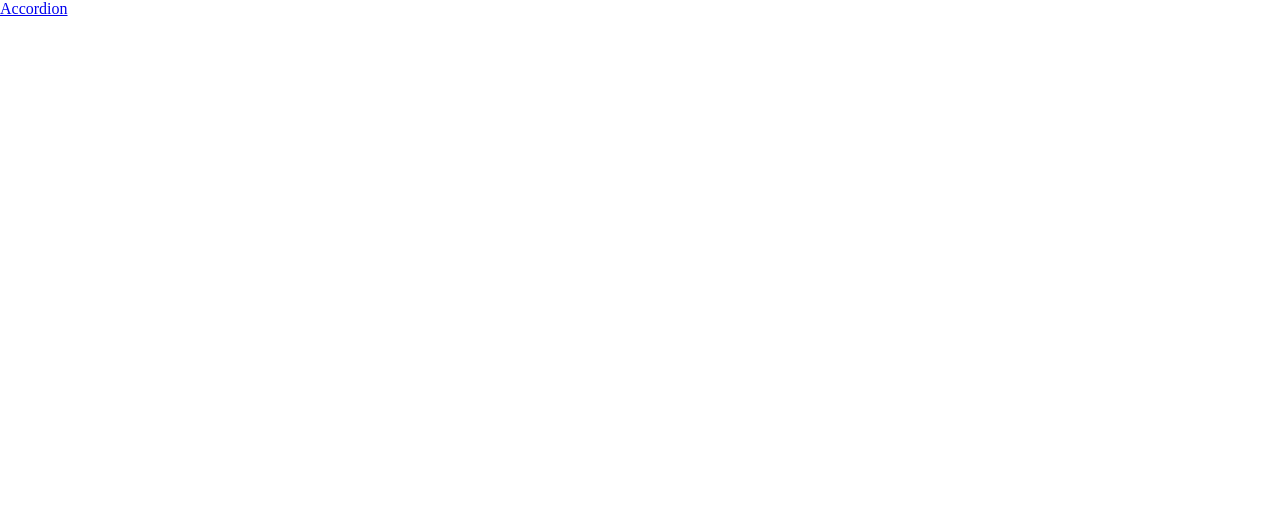
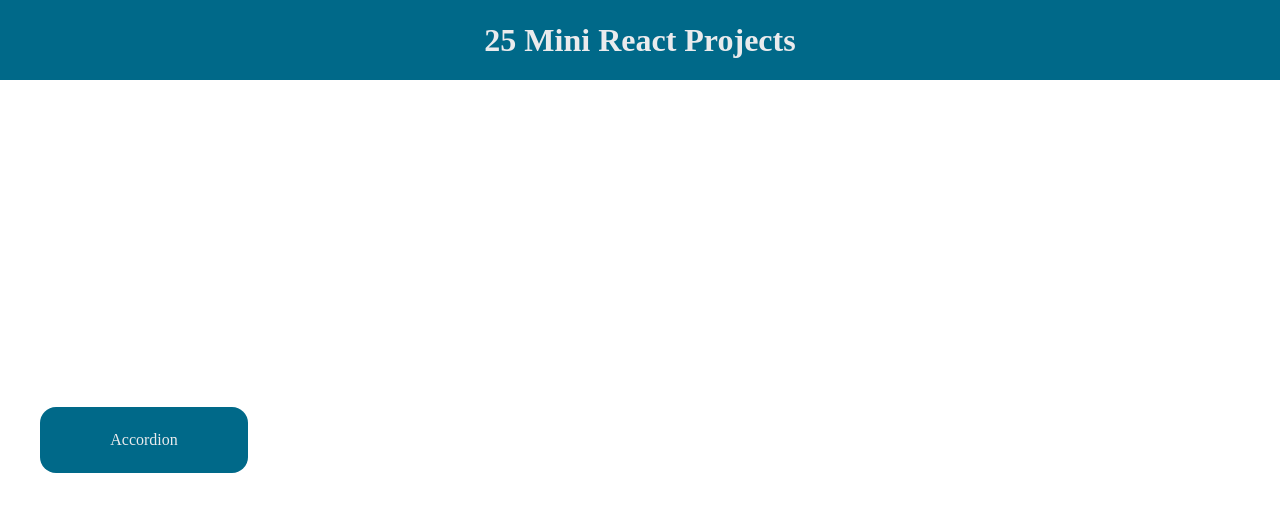
Before and after one commit to T-Harsha-Vardhan/mini-react-projects, a React (Vite) app: page / in a window 1280 px wide. Shown: the top 512 px of the page. Built offline with nearby package versions, Linux system fonts and the light colour scheme.

Commit message:
project 1 fixes

```diff
--- a/src/pages/accordion/Accordion.jsx
+++ b/src/pages/accordion/Accordion.jsx
@@ -4,19 +4,17 @@
 import { FaMinus, FaPlus } from "react-icons/fa";
 
 const Accordion = () => {
-  const [singleSelection, setSingleSelection] = useState(true);
   const [multiSelection, setMultiSelection] = useState(false);
 
   const [itemId, setItemId] = useState([]);
 
   const handleEnableBtn = () => {
     setItemId([]);
-    setSingleSelection((prev) => !prev);
     setMultiSelection((prev) => !prev);
   };
 
   const handleExpand = (id) => {
-    if (singleSelection) {
+    if (!multiSelection) {
       setItemId([id]);
     } else if (multiSelection) {
       setItemId((prev) => [...prev, id]);
@@ -24,7 +22,7 @@
   };
 
   const handleShrink = (id) => {
-    if (singleSelection) {
+    if (!multiSelection) {
       setItemId([]);
     } else if (multiSelection) {
       setItemId((prev) => prev.filter((prevVal) => prevVal !== id));
--- a/src/pages/homepage/HomePage.jsx
+++ b/src/pages/homepage/HomePage.jsx
@@ -1,9 +1,13 @@
 import { Link } from "react-router-dom";
+import "./homepage.css";
 
 const HomePage = () => {
   return (
     <div id="home">
-      <Link to="/accordion">Accordion</Link>
+      <h1>25 Mini React Projects</h1>
+      <div className="projects">
+        <Link to="/accordion">Accordion</Link>
+      </div>
     </div>
   );
 };
--- a/src/pages/homepage/homepage.css
+++ b/src/pages/homepage/homepage.css
@@ -0,0 +1,33 @@
+#home {
+  height: 100vh;
+  width: 100vw;
+
+  h1 {
+    height: 10vh;
+    display: flex;
+    justify-content: center;
+    align-items: center;
+    background-color: #006989;
+    color: #eaebed;
+  }
+
+  .projects {
+    height: 90vh;
+    display: grid;
+    grid-template-columns: repeat(5, 1fr);
+    column-gap: 40px;
+    row-gap: 40px;
+    justify-content: center;
+    align-items: center;
+    text-align: center;
+    padding: 60px 40px;
+  }
+
+  a {
+    text-decoration: none;
+    background-color: #006989;
+    color: #eaebed;
+    padding: 24px;
+    border-radius: 16px;
+  }
+}
```
